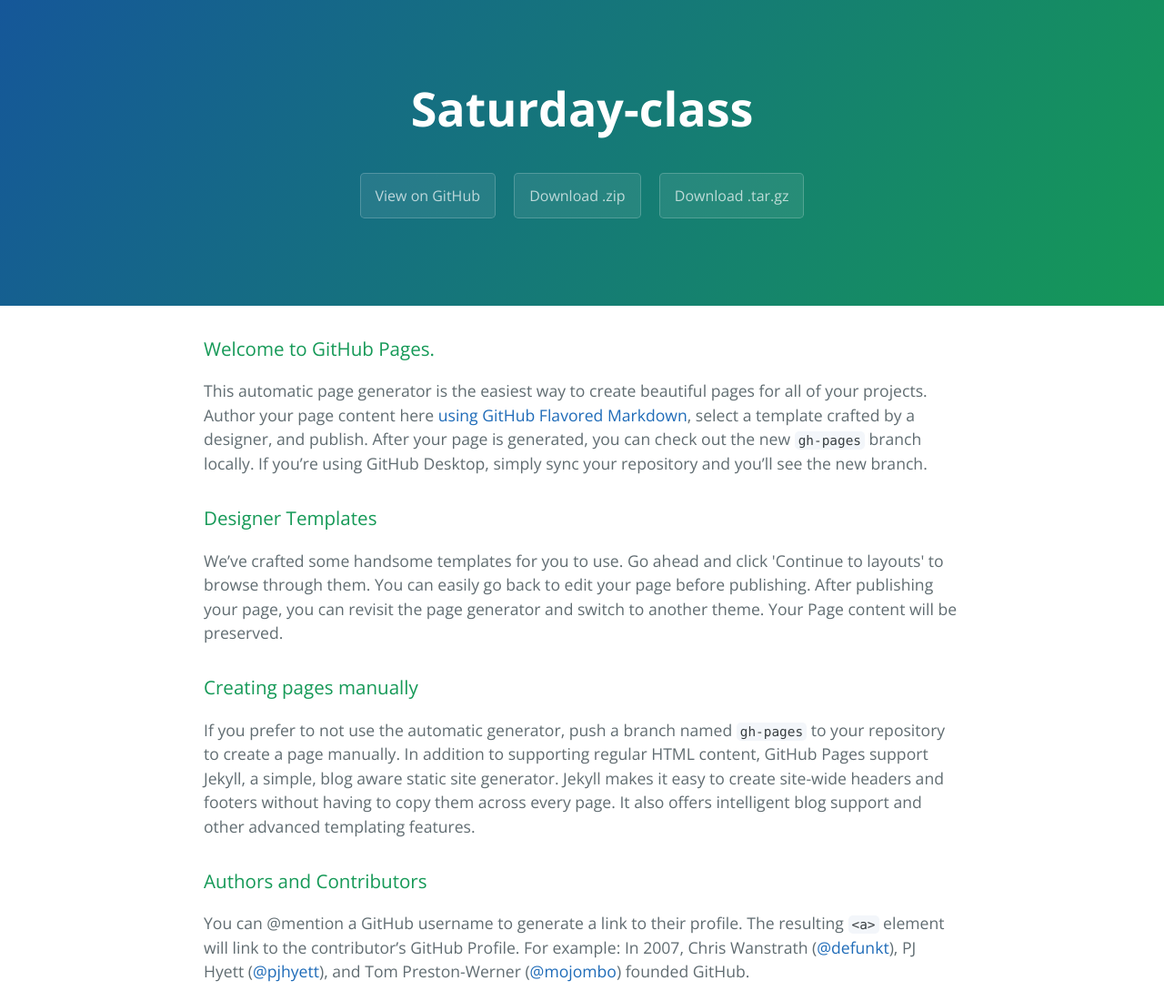
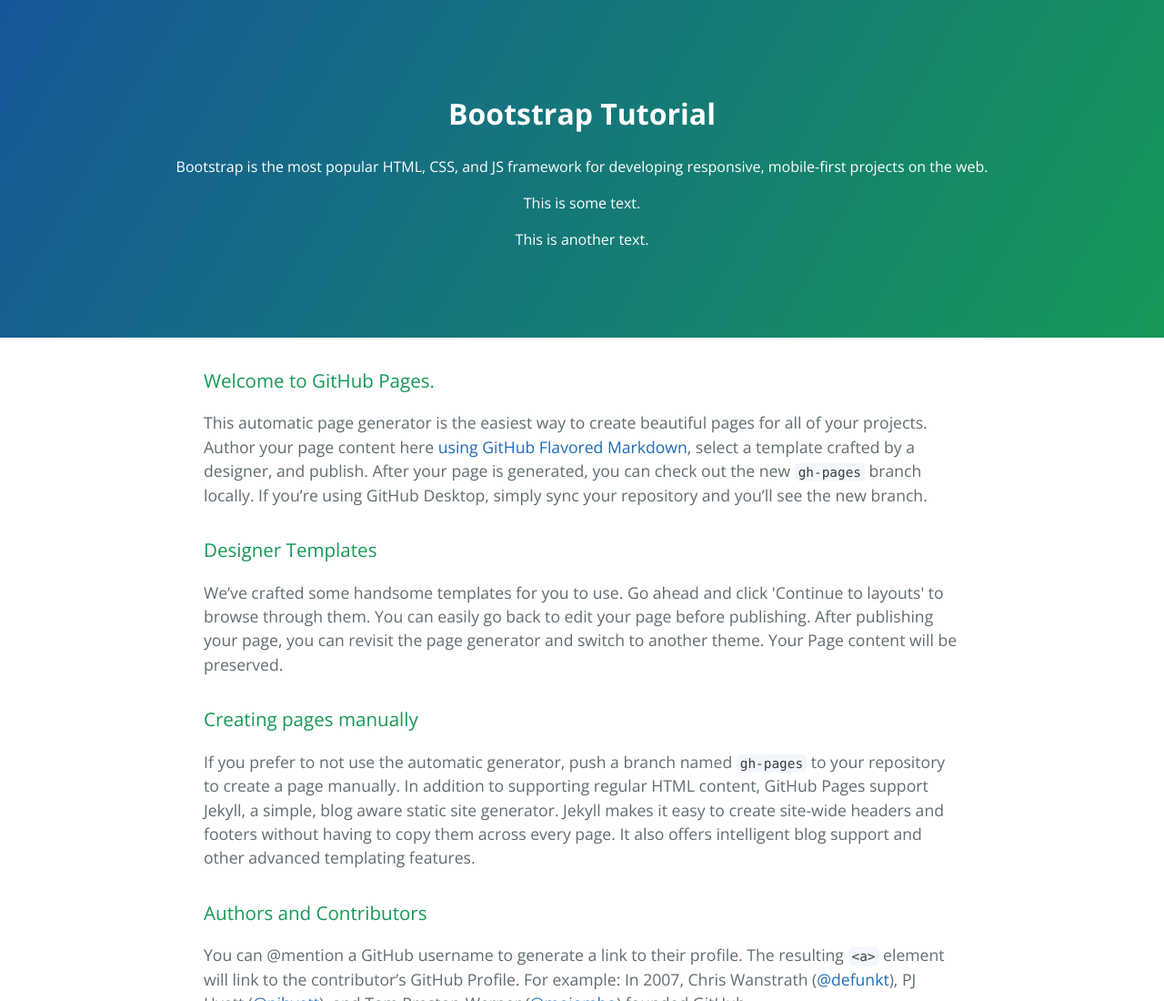
Before and after one commit to Jodyk1001/Hello--World, a plain HTML site: page index.html in a window 1280 px wide. Shown: the top 1100 px of the page at 91% size. Drawn offline with nearby package versions, Linux system fonts and the light colour scheme.

Commit message:
Update index.html

```diff
--- a/index.html
+++ b/index.html
@@ -11,11 +11,13 @@
   </head>
   <body>
     <section class="page-header">
-      <h1 class="project-name">Saturday-class</h1>
-      <h2 class="project-tagline"></h2>
-      <a href="https://github.com/Jodyk1001/Saturday-class" class="btn">View on GitHub</a>
-      <a href="https://github.com/Jodyk1001/Saturday-class/zipball/master" class="btn">Download .zip</a>
-      <a href="https://github.com/Jodyk1001/Saturday-class/tarball/master" class="btn">Download .tar.gz</a>
+      <div class="jumbotron">
+    <h1>Bootstrap Tutorial</h1>
+    <p>Bootstrap is the most popular HTML, CSS, and JS framework for developing responsive, mobile-first projects on the web.</p>
+  </div>
+  <p>This is some text.</p>
+  <p>This is another text.</p>
+
     </section>
 
     <section class="main-content">
```
